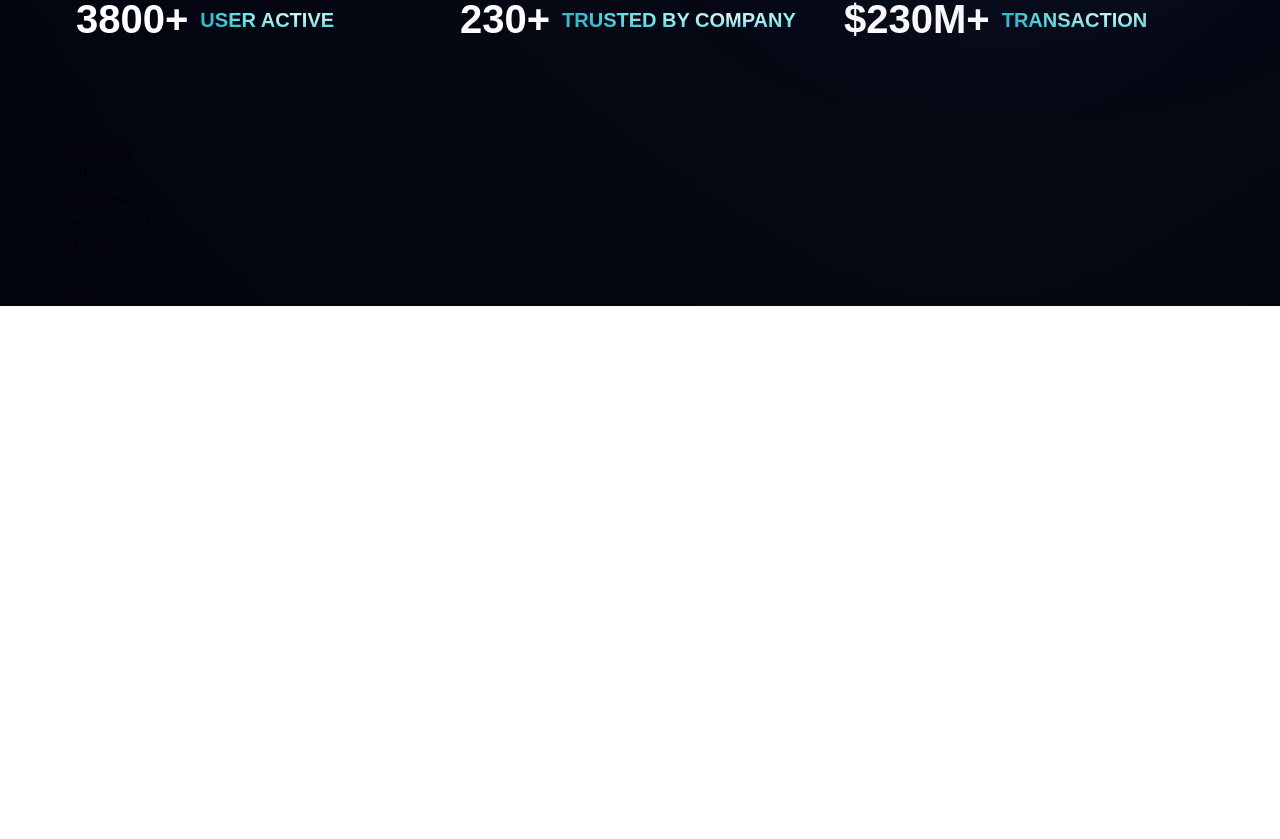
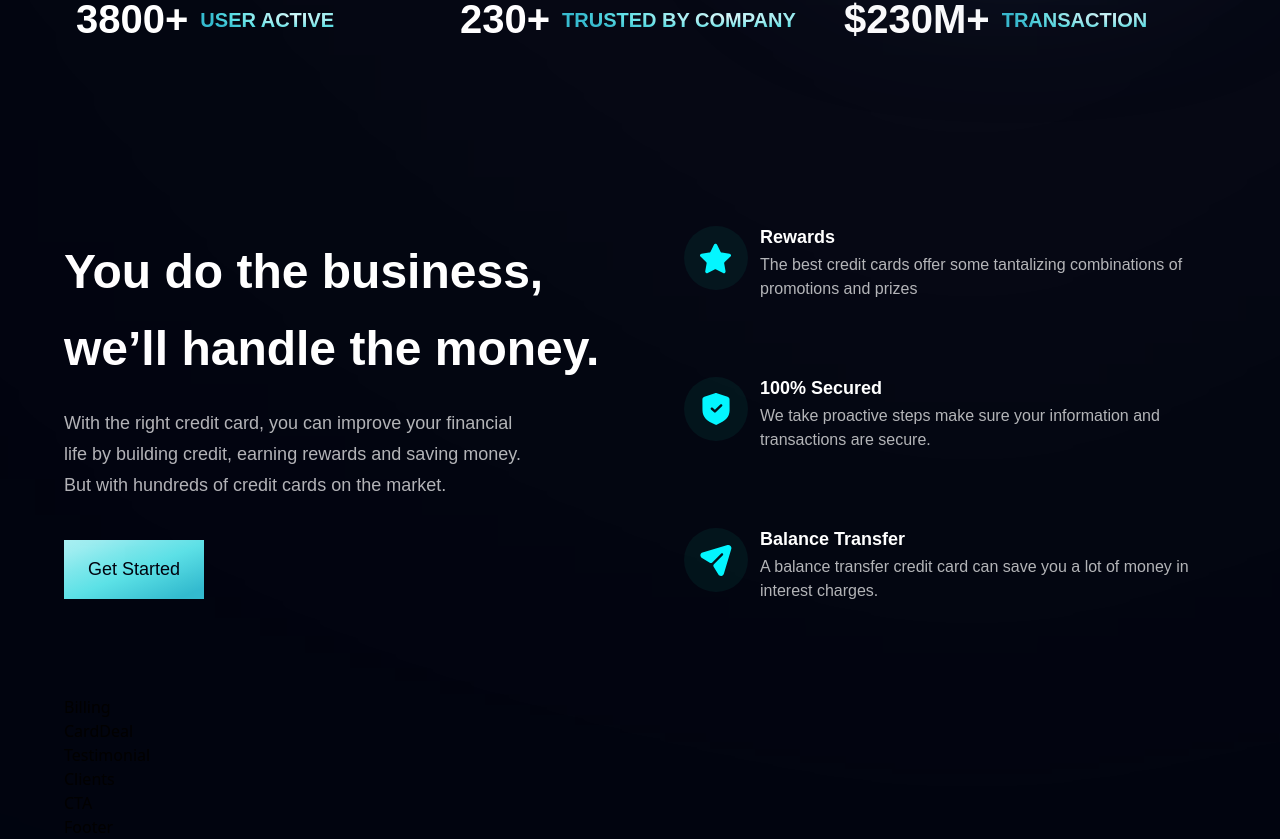
Before and after one commit to Swoad-11/Responsive_Bank_Website, a React (Vite) app in the folder bank_app/: page / in a window 1280 px wide. Shown: the part 791-1630 px from the top of the page. Before the commit the page ends 1097 px from the top, so only its background shows below. Built offline with nearby package versions, Linux system fonts and the light colour scheme.

Commit message:
business section done

```diff
--- a/bank_app/src/components/Business.jsx
+++ b/bank_app/src/components/Business.jsx
@@ -1,9 +1,45 @@
 import React from 'react'
+import { features } from '../constants';
+import styles, { layout } from '../style';
+import Button from './Button';
 
-const Business = () => {
-    return (
-        <div>Business</div>
-    )
-}
+const FeatureCard = ({ icon, title, content, index }) => (
+    <div className={`flex flex-row p-6 rounded-[20px] ${index !== features.length - 1 ? "mb-6" : "mb-0"} feature-card`}>
+        <div className={`w-[64px] h-[64px] rounded-full ${styles.flexCenter} bg-dimBlue`}>
+            <img src={icon} alt="icon" className='w-[50%] h-[50%] object-contain' />
+        </div>
+        <div className='flex-1 flex flex-col ml-3'>
+            <h3 className='font-poppins font-semibold text-white text-[18px] leading-[23px] mb-1'>
+                {title}
+            </h3>
+            <p className='font-poppins font-normal text-dimWhite text-[16px] leading-[24px] mb-1'>
+                {content}
+            </p>
+        </div>
+    </div>
+)
+
+const Business = () =>
+(
+    <section id='features' className={layout.section}>
+        <div className={layout.sectionInfo}>
+            <h2 className={styles.heading2}>
+                You do the business, <br className='sm:block hidden' /> we’ll handle the money.
+            </h2>
+            <p className={`${styles.paragraph} max-w-[470px] mt-5`}>
+                With the right credit card, you can improve your financial life by building credit, earning rewards and saving money. But with hundreds of credit cards on the market.
+            </p>
+
+            <Button styles='mt-10' />
+        </div>
+
+        <div className={`${layout.sectionImg} flex-col`}>
+            {features.map((feature, index) => (
+                <FeatureCard key={feature.id} {...feature} index={index} />
+            ))}
+        </div>
+
+    </section>
+)
 
 export default Business
--- a/bank_app/src/components/Button.jsx
+++ b/bank_app/src/components/Button.jsx
@@ -1,10 +1,10 @@
 import React from 'react';
 
-const Button = () => {
+const Button = ({ styles }) => {
     return (
-        <div>
-
-        </div>
+        <button type='button' className={`py-4 px-6 bg-blue-gradient font-poppins font-medium text-[18px] text-primary outline-none ${styles}`}>
+            Get Started
+        </button>
     );
 };
 
```
